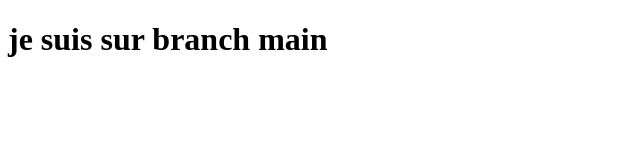
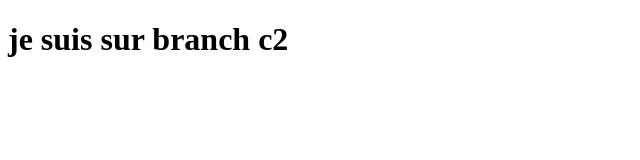
Before and after one commit to Avrilchai/firstrepo, a plain HTML site: page index.html in a window 1280 px wide. Shown: the full height of the page, 0-640 px from the left. Drawn offline with Linux system fonts and the light colour scheme.

Commit message:
update c2

```diff
--- a/index.html
+++ b/index.html
@@ -7,6 +7,6 @@
     <title>index</title>
 </head>
 <body>
-    <h1>je suis sur branch main</h1>
+    <h1>je suis sur branch c2</h1>
 </body>
 </html>
```
